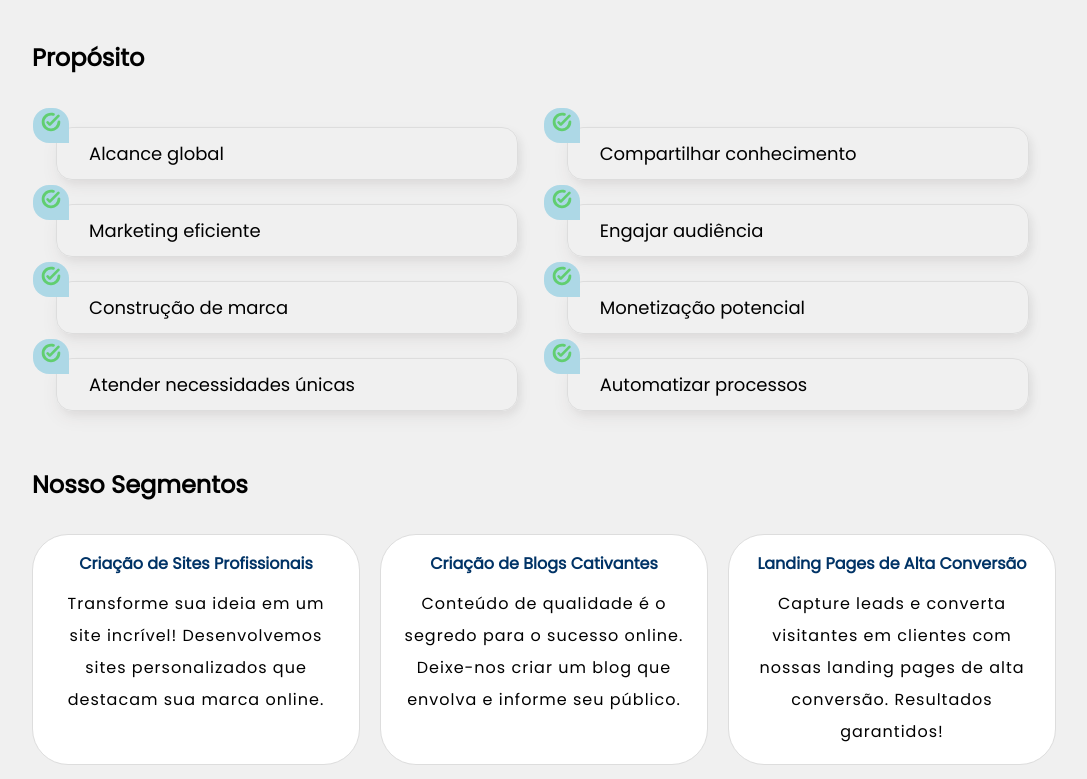
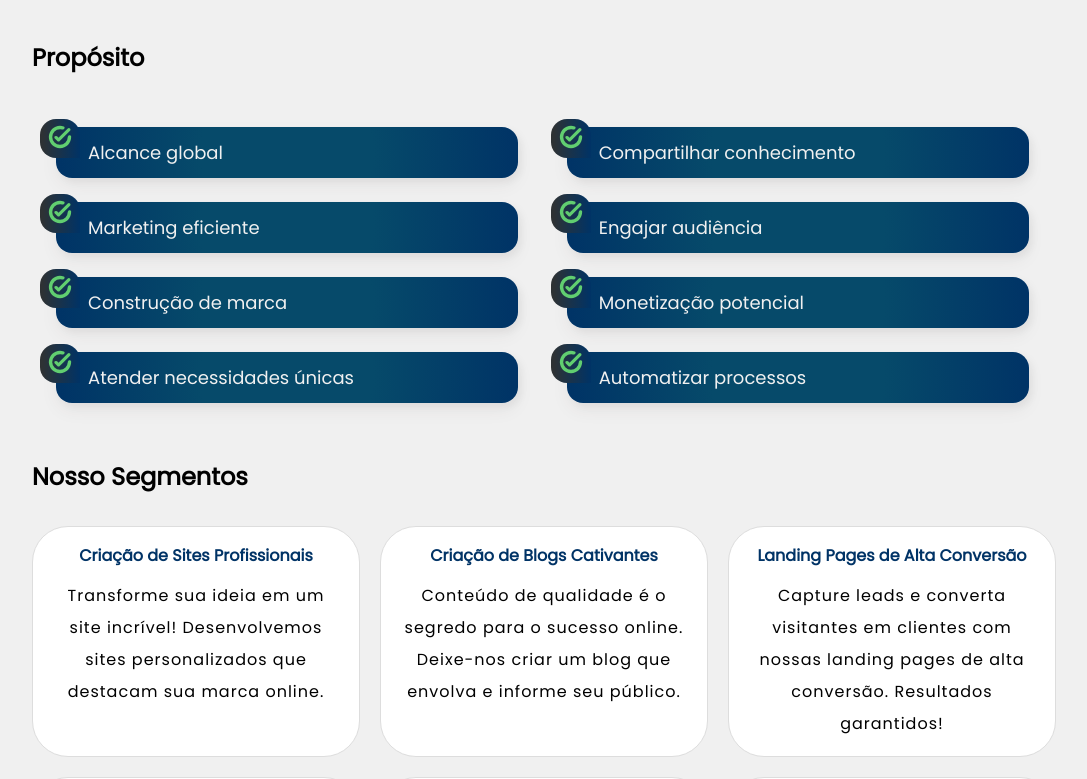
Before and after one commit to joao-belmiro/portal-wb, a Nuxt app: page / in a window 1280 px wide. Shown: the part 980-1759 px from the top of the page, without its empty margins (96-1183 px from the left). Built offline with nearby package versions, Linux system fonts and the light colour scheme.

Commit message:
ajuste de estilos input e list

```diff
--- a/components/ContactForm.vue
+++ b/components/ContactForm.vue
@@ -117,6 +117,8 @@ export default {
       border: none;
       flex: 1;
       border-bottom: 3px solid $secondary;
+      border-radius: 8px 8px 0 0;
+
       &:focus-within {
         outline: none;
       }
--- a/components/Proposit.vue
+++ b/components/Proposit.vue
@@ -61,17 +61,19 @@ export default {};
         margin-bottom: 24px;
         padding: 12px 32px;
         border-radius: 16px;
-        border: 1px solid #ddd;
+        background: radial-gradient(circle, rgba(6,74,106,1) 37%, rgba(0,51,102,1) 100%);
+        color: $background;
         @media (max-width: 700px) {
           font-size: 14px;
         }
         &::before {
-          padding: 4px 8px;
-          background: #add8e6;
+          padding: 6px 8px;
+          background: linear-gradient(90deg, rgba(46,50,52,1) 6%, rgba(0,51,102,1) 100%);
           border-radius: 1rem 1rem 0 1rem;
           position: absolute;
-          left: -24px;
-          top: -20px;
+          left: -16px;
+          top: -8px;
+          line-height: 1;
           content: url("@/assets/images/check-circle.svg");
         }
       }
```
Also changed, not shown: assets/images/check-circle.svg.
